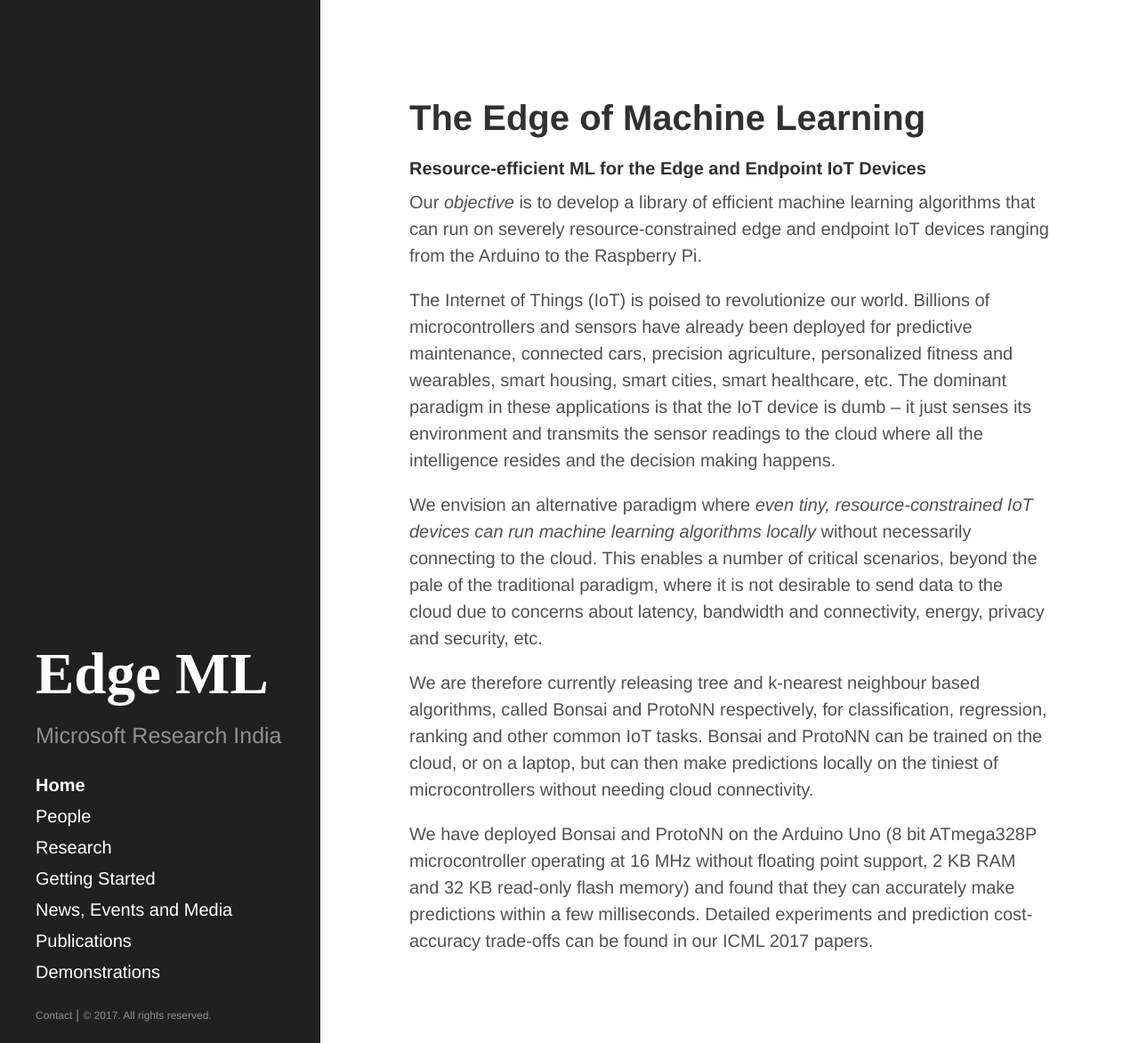
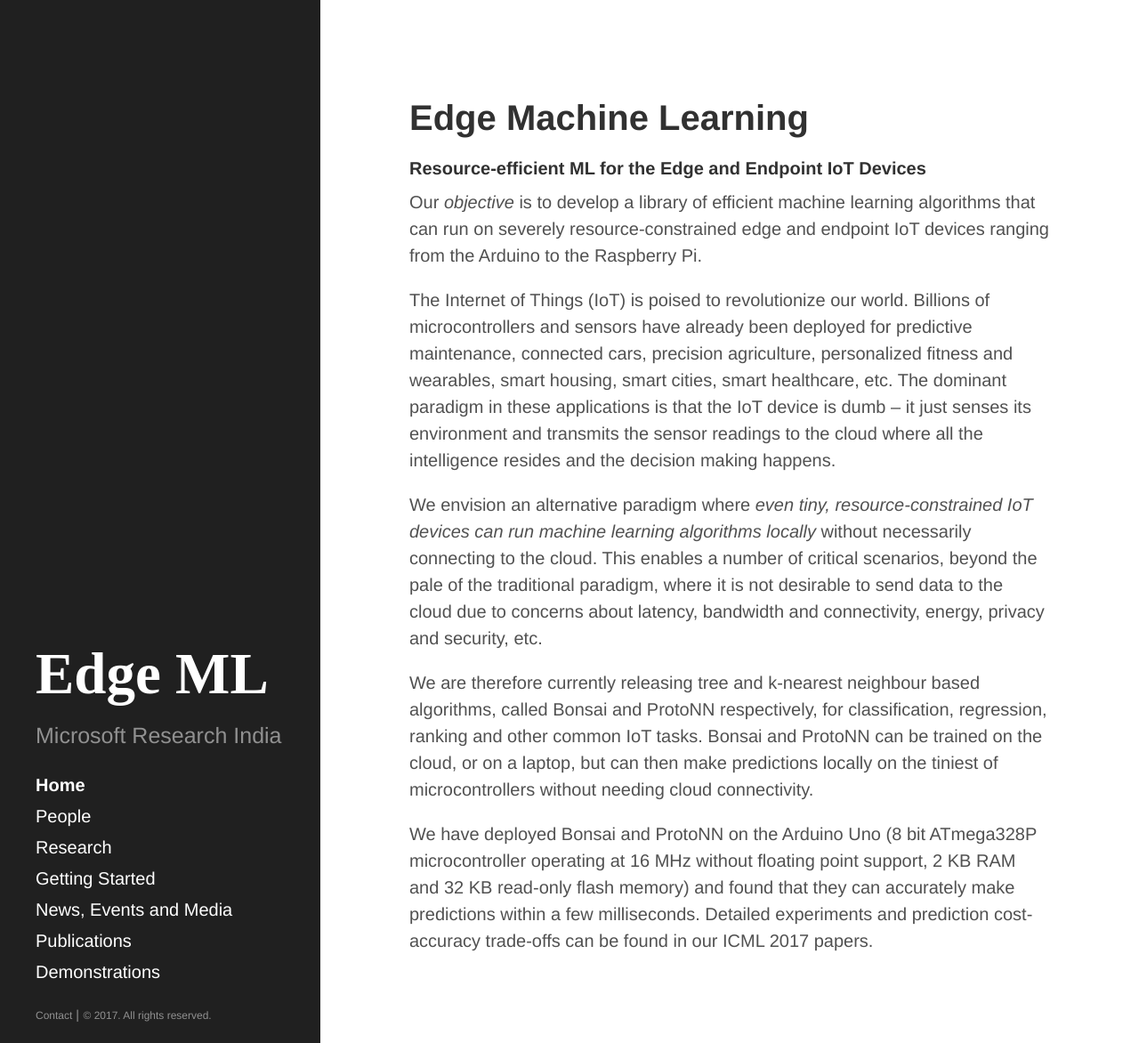
Before and after one commit to ShishirPatil/EdgeML, a Jekyll site: the page built from index.html, in a window 1280 px wide and 1172 px high. Shown: the whole window at 89% size. Built offline with Jekyll 4.4.1, drawn with Linux system fonts in a browser that asks for light colours; the list of posts is cut into pages by our own code.

Commit message:
The E of ML -> EML

```diff
--- a/Research/index.html
+++ b/Research/index.html
@@ -5,7 +5,7 @@ category: Research
 ---
 Insert description of project here.
 
-<h1> The Edge of Machine Learning </h1>
+<h1> Edge Machine Learning </h1>
 <h4> Resource-efficient ML for the Edge and Endpoint IoT Devices </h4>
 
 <p>Our <i>objective</i> is to develop a library of efficient machine learning algorithms that can run on severely resource-constrained edge and endpoint IoT devices ranging from the Arduino to the Raspberry Pi.</p>
--- a/_config.yml
+++ b/_config.yml
@@ -7,7 +7,7 @@ permalink:        pretty
 
 # Setup
 title:            'Edge ML'
-tagline:          'The Edge of ML.'
+tagline:          'Edge  Machine Learning.'
 description:       Microsoft Research India
 url:              'http://harsha-simhadri.org/'
 baseurl:          /EdgeML
--- a/index.html
+++ b/index.html
@@ -3,7 +3,7 @@ layout: default
 title: Home
 ---
 
-<h1> The Edge of Machine Learning </h1>
+<h1> Edge Machine Learning </h1>
 <h4> Resource-efficient ML for the Edge and Endpoint IoT Devices </h4>
 
 <p>Our <i>objective</i> is to develop a library of efficient machine learning algorithms that can run on severely resource-constrained edge and endpoint IoT devices ranging from the Arduino to the Raspberry Pi.</p>
```
